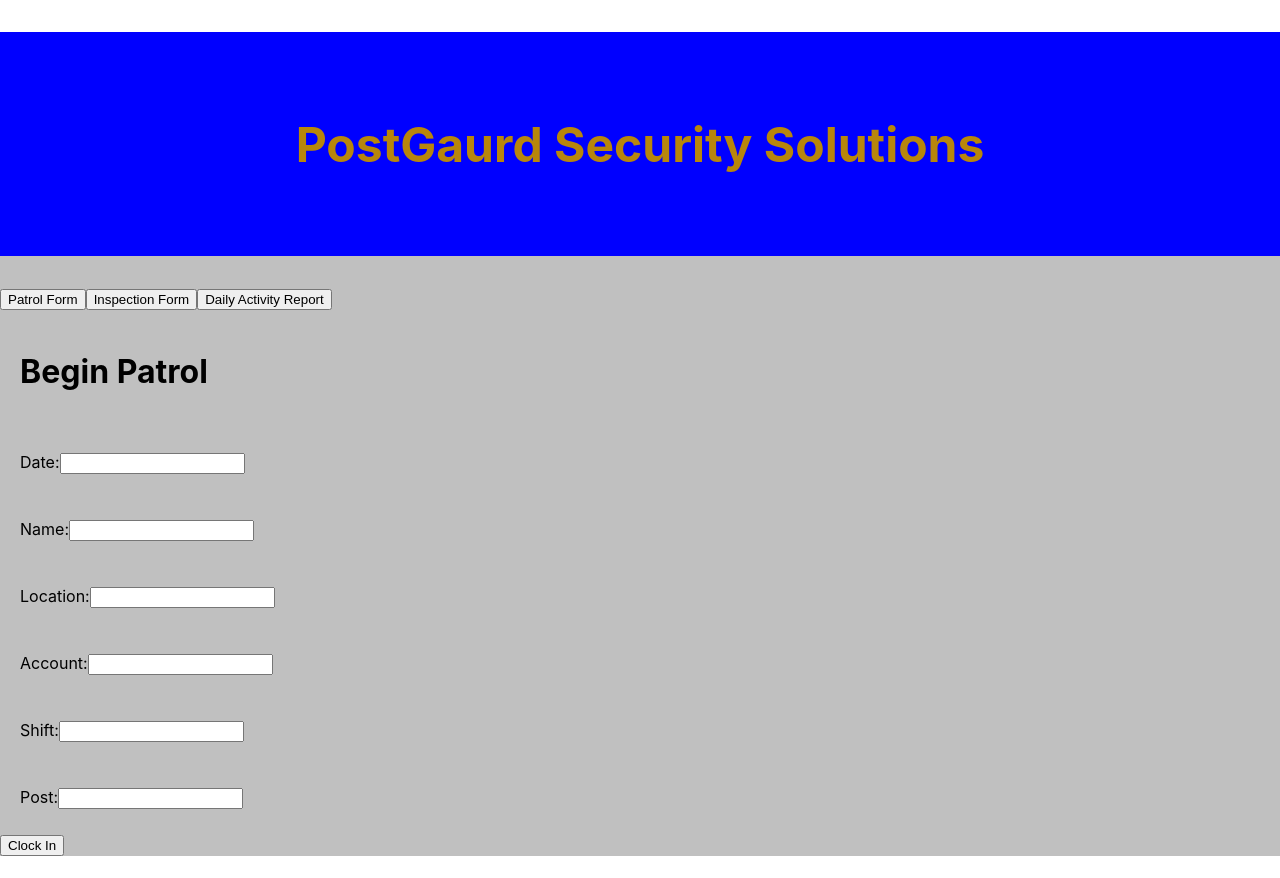
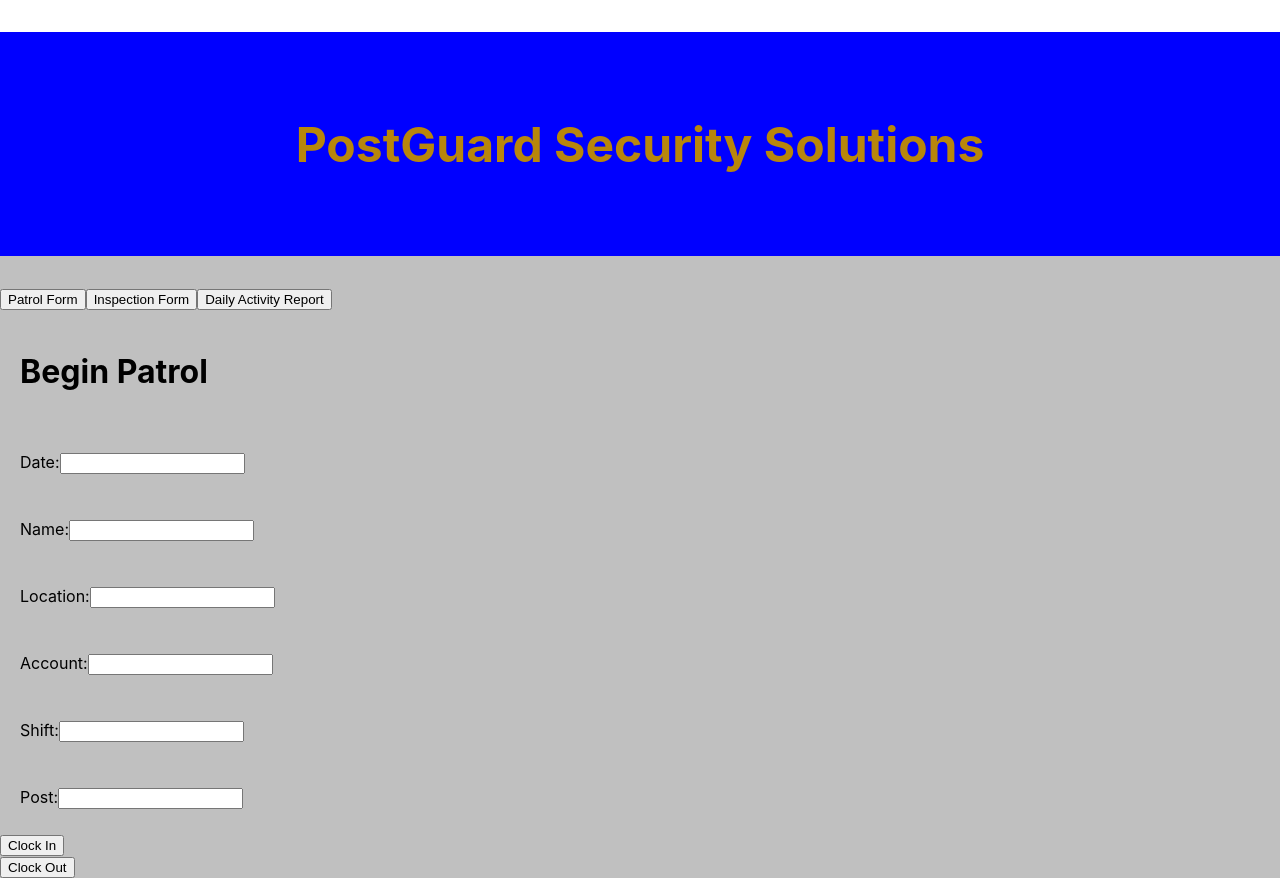
Before and after one commit to Dinnahbb123/my-react-portfolio, a React (Create React App) app: page /patrol in a window 1280 px wide. Before the commit the page ends 856 px from the top, so only its background shows below. Built offline with nearby package versions, Linux system fonts and the light colour scheme.

Commit message:
Fix Daily Activity form submission and routing

```diff
--- a/src/App.js
+++ b/src/App.js
@@ -1,5 +1,4 @@
 //import logo from './logo.svg';
-import {useState} from "react";
 import InspectionForm from './components/InspectionForm.js';
 import PatrolForm from './components/PatrolForm.js';
 import { useNavigate, Routes, Route } from "react-router-dom";
@@ -21,14 +20,14 @@ return (
 
 
     <div className="app-background">
-      <h1 className="App-header">PostGaurd Security Solutions</h1>
+      <h1 className="App-header">PostGuard Security Solutions</h1>
     <button onClick={() =>
       navigate('/patrol')}>Patrol Form</button>
     <button onClick={() =>
       navigate('/inspection')}>Inspection Form</button>
 
     <button onClick={() =>
-      navigate('dailyactivityreport')}>Daily Activity Report</button>
+      navigate('/dailyactivityreport')}>Daily Activity Report</button>
 
       <Routes>
 
@@ -42,10 +41,6 @@ return (
 
 
 
-  {/* {currentForm === "patrol" && <PatrolForm />}
-  {currentForm === "inspection" && <InspectionForm />}
-     */}
-
 
 </div>
 
--- a/src/components/DailyActivity.js
+++ b/src/components/DailyActivity.js
@@ -13,11 +13,23 @@ const handleSubmit = e => {
 
 }
 
+const handleChange = (e) => {
+    setForm(e.target.value)
+}
+
 return(
-    <div>
-        <h1>Daily Activity Report</h1>
-            <form onSubmit={handleSubmit}></form>
-    </div>
+    <form onSubmit={handleSubmit}>
+        <label>Daily Activity Report
+            <textarea
+                value={form}
+                onChange={handleChange}
+            />
+        </label>
+
+        <div>
+            <button type="submit">Submit</button>
+        </div>
+    </form>
 )
 
 }
--- a/src/components/PatrolForm.js
+++ b/src/components/PatrolForm.js
@@ -19,6 +19,9 @@ function PatrolForm() {
 
     const [clockedIn, setClockedIn] = useState(false);
 
+    const [clockedOutTime, setClockedOutTime] = useState(null);
+
+    const [clockedOut, setClockedOut] = useState(false);
 
 
     const handleChange = (e) => {
@@ -27,7 +30,7 @@ function PatrolForm() {
 
 
 
-    const handleSubmit = (e) => {
+    const handleClockIn = (e) => {
         e.preventDefault();
         setClockedIn(true);
         setClockInTime(new Date());
@@ -35,11 +38,20 @@ function PatrolForm() {
     };
 
 
+     const handleClockOut = (e) => {
+        e.preventDefault();
+        setClockedOut(true);
+        setClockedOutTime(new Date());
+
+     };
+
+
+
 
     return (
         <div>
             <h1 style={{ padding: "20px" }}>Begin Patrol</h1>
-            <form onSubmit={handleSubmit}>
+            <form>
                     <div className="form-group">
                         <label>
                             Date:
@@ -80,13 +92,23 @@ function PatrolForm() {
                     </div>
 
                     <div>
-                        <button type="submit">Clock In</button>
+                        <button type="button" onClick={handleClockIn}>Clock In</button>
+                    </div>
+
+                    <div>
+                        <button type="button" onClick={handleClockOut}>Clock Out</button>
                     </div>
             </form>
 
             {clockedIn && clockInTime && (
                 <p>You clocked in at {clockInTime.toLocaleTimeString()}</p>
             )}
+
+
+            {clockedOut && clockedOutTime && (
+                <p>You clocked out at {clockedOutTime.toLocaleTimeString()}</p>
+            )}
+
         </div>
     )
 }
```
